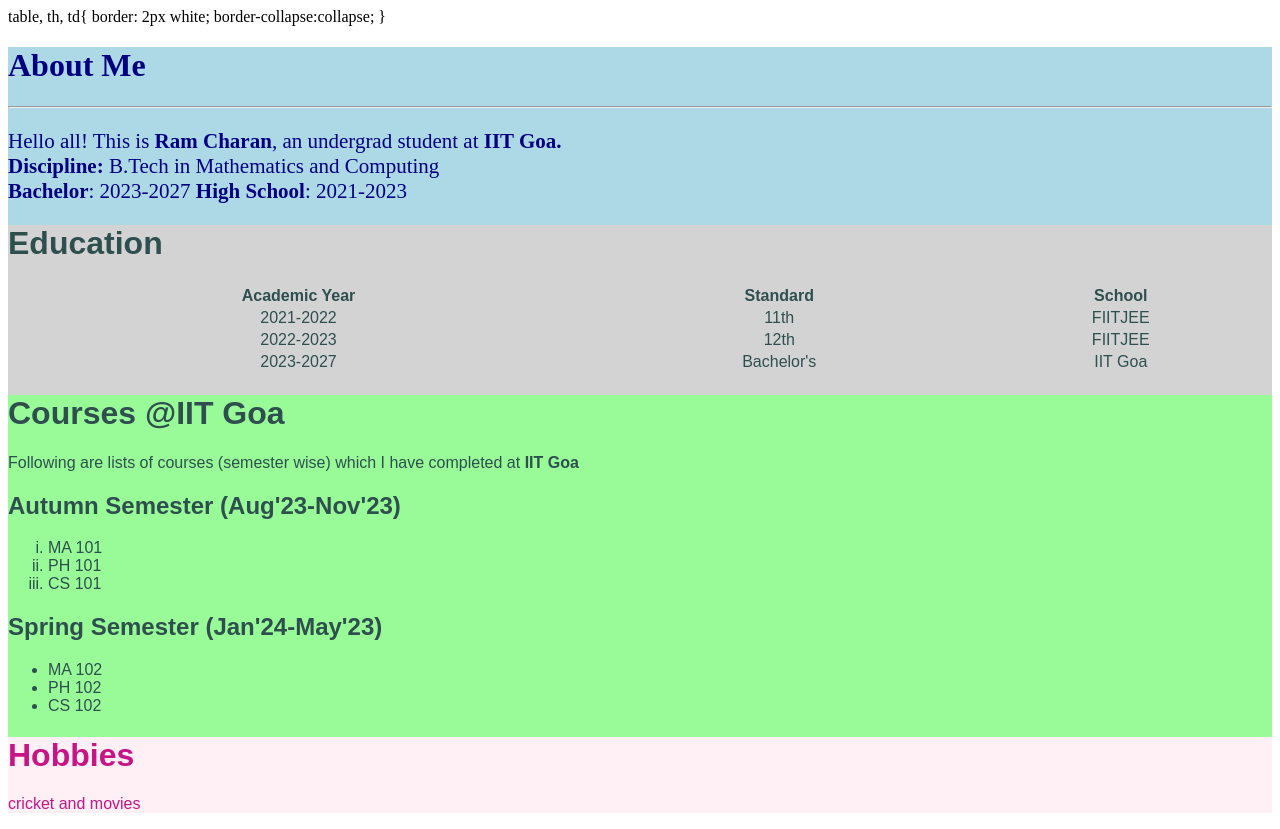
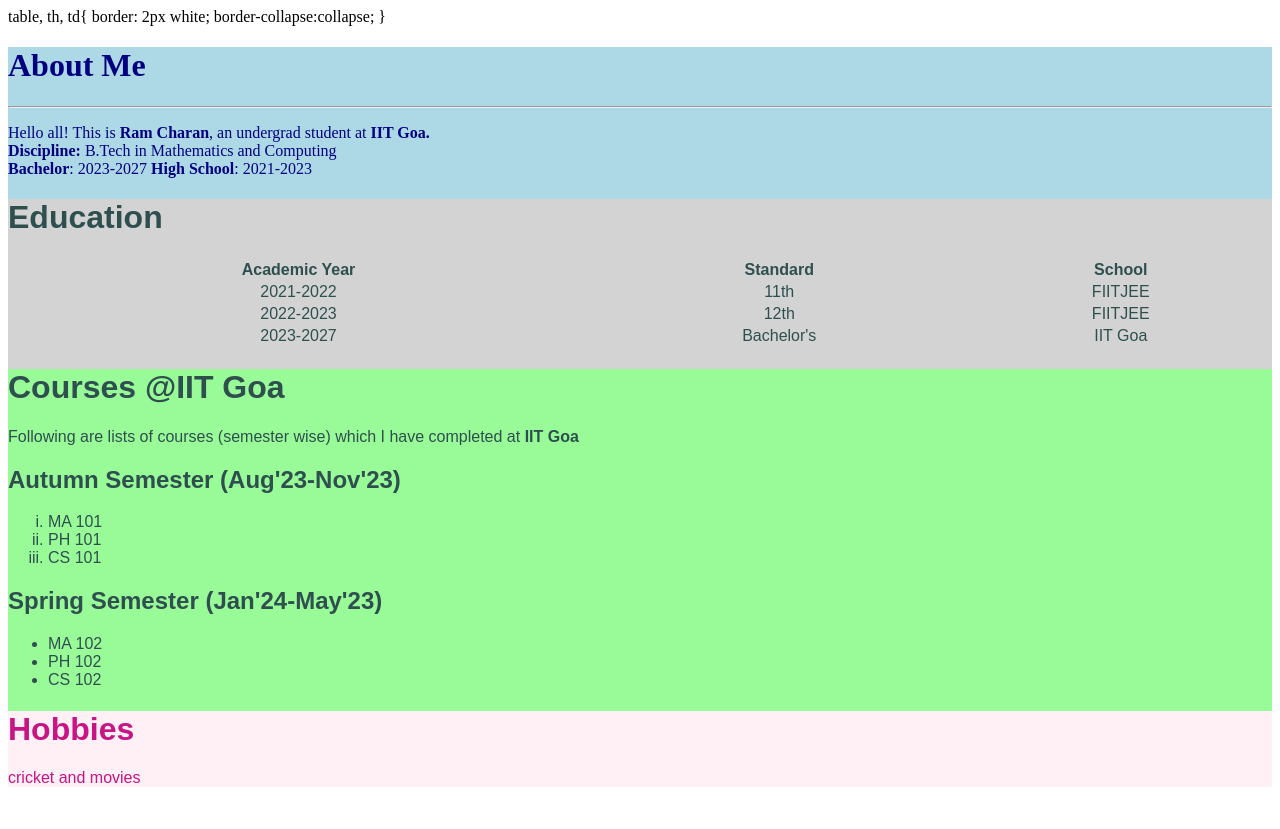
Before and after one commit to ramcharanpulapa/ramcharanpulapa.github.io, a plain HTML site: page index.html in a window 1280 px wide. After the commit the page ends 803 px from the top, so only its background shows below. Drawn offline with Linux system fonts and the light colour scheme.

Commit message:
Update index.html

```diff
--- a/index.html
+++ b/index.html
@@ -11,7 +11,7 @@
 
 <div style="color:#000080; background-color:#add8e6;">
 	<h1> About Me </h1><hr>
-	<p style="font-size:21px;">
+	<p>
 Hello all! This is <b>Ram Charan</b>, an undergrad student at <b>IIT Goa.</b><br>
 <b>Discipline:</b> B.Tech in Mathematics and Computing</i><br>
 <b>Bachelor</b>: 2023-2027
```
